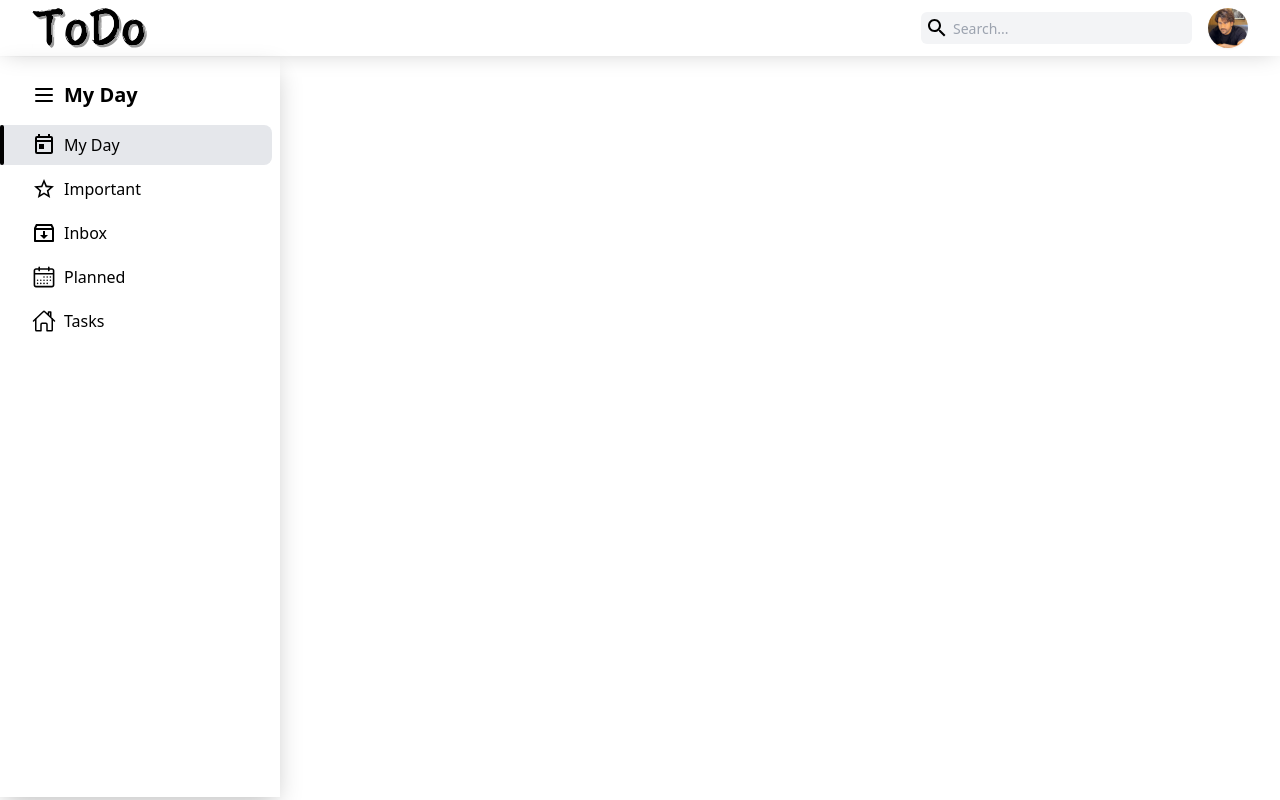
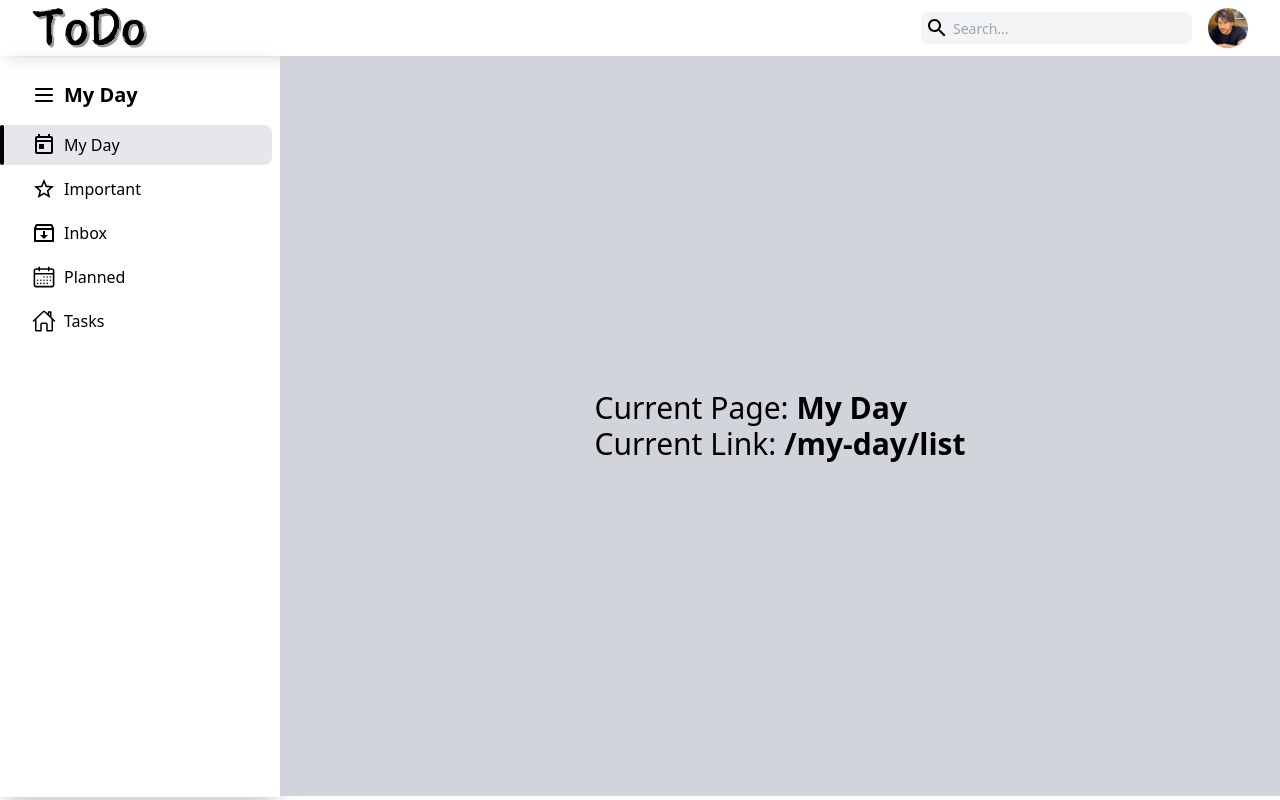
Before and after one commit to karanmistry007/ReactTodoApp, a React (Vite) app: page /todo/my-task/list in a window 1280 px wide. Both pictures are taken after a click on the button "My Day". Built offline with nearby package versions, Linux system fonts and the light colour scheme; what frappe-react-sdk would draw is missing.

Commit message:
Dashboard Page Added

```diff
--- a/src/App.tsx
+++ b/src/App.tsx
@@ -2,8 +2,35 @@ import { FrappeProvider } from 'frappe-react-sdk'
 import Header from './components/Header'
 import Sidebar from './components/Sidebar'
 import { BrowserRouter as Router, Routes, Route, Navigate } from "react-router-dom";
+import Dashboard from './pages/Dashboard';
 
+interface sidebarItem {
+	name: string,
+	link: string,
+}
 
+const sidebarItems: sidebarItem[] = [
+	{
+		name: "My Day",
+		link: "/my-day/list",
+	},
+	{
+		name: "Important",
+		link: "/important/list",
+	},
+	{
+		name: "Inbox",
+		link: "/inbox/list",
+	},
+	{
+		name: "Planned",
+		link: "/planned/list",
+	},
+	{
+		name: "Tasks",
+		link: "/tasks/list",
+	},
+]
 function App() {
 
 	// GET SITE NAME
@@ -24,10 +51,15 @@ function App() {
 			>
 				<Router basename="/todo">
 					<Header />
+				<div className='sm:flex'>
 					<Sidebar />
 					<Routes>
 						<Route path="/" element={<Navigate to="/my-task/list" replace />} />
+						{sidebarItems.map((item, index) => (
+							<Route key={index} path={item.link} element={<Dashboard name={item.name} link={item.link} />} />
+						))}
 					</Routes>
+						</div>
 				</Router>
 			</FrappeProvider>
 		</div>
--- /dev/null
+++ b/src/pages/Dashboard.tsx
@@ -0,0 +1,21 @@
+type Props = { name: string, link: string }
+
+const Dashboard = (props: Props) => {
+    console.log(props)
+    return (
+        <>
+            <div className="flex flex-col justify-center items-center w-full p-10 h-[calc(100dvh_-_60px)] bg-gray-300">
+                <div className="dashboard-details w-fit text-lg sm:text-3xl">
+                    <h2>
+                        Current Page: <b>{props.name}</b>
+                    </h2>
+                    <h2>
+                        Current Link: <b>{props.link}</b>
+                    </h2>
+                </div>
+            </div>
+        </>
+    )
+}
+
+export default Dashboard
```
